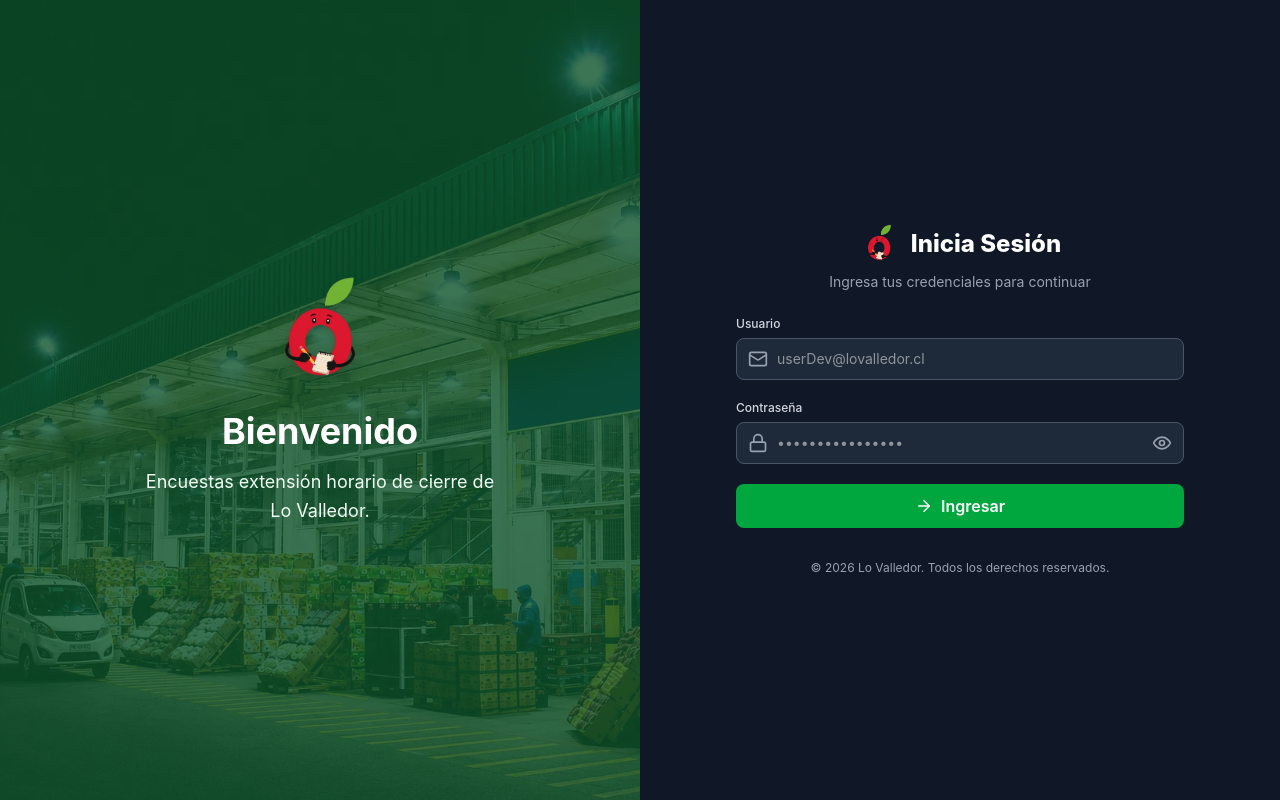
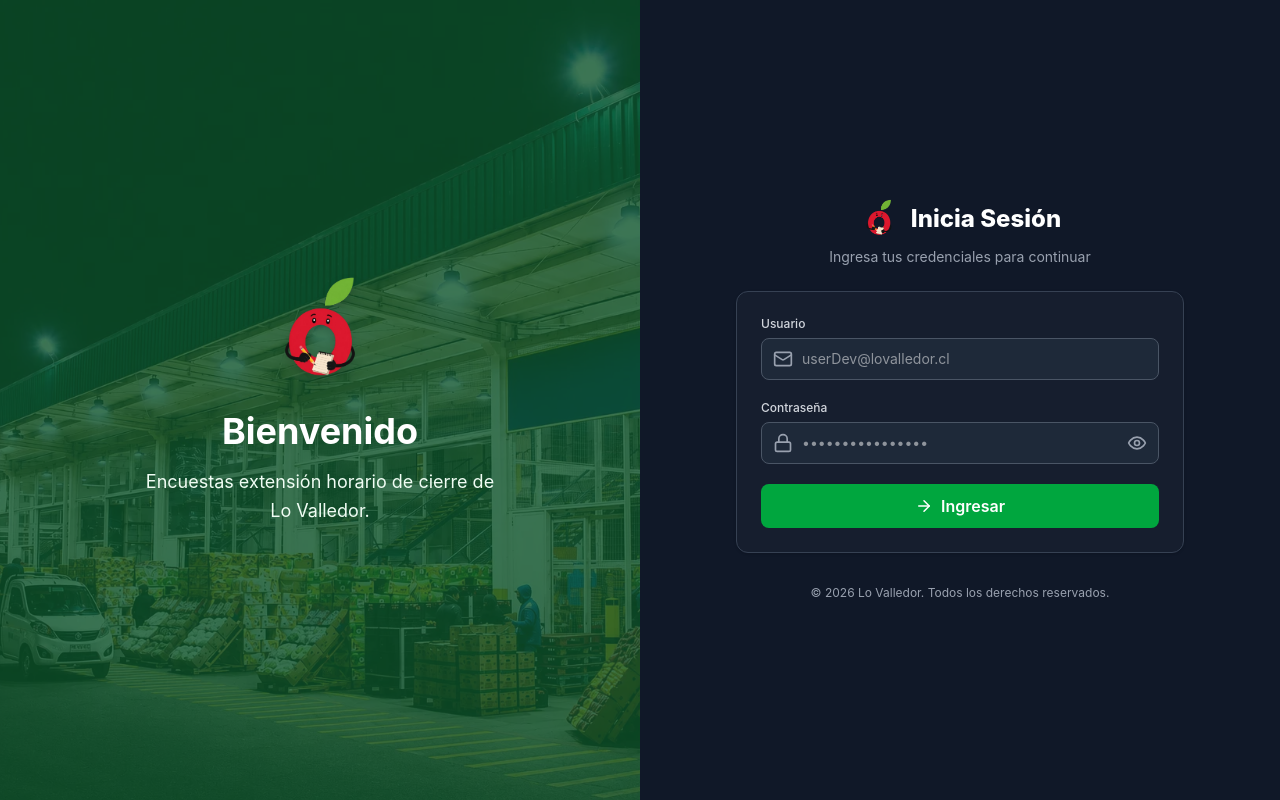
Before and after one commit to AndresC-LV/encuestas, a React (Vite) app: page / in a window 1280 px wide. Built offline with nearby package versions, Linux system fonts and the light colour scheme; no server answers.

Commit message:
feat: bordes login

```diff
--- a/src/components/LoginPage.tsx
+++ b/src/components/LoginPage.tsx
@@ -100,7 +100,7 @@ function LoginPage() {
             <p className="text-sm text-gray-500 dark:text-gray-400 mt-1">Ingresa tus credenciales para continuar</p>
           </div>
 
-          <form onSubmit={handleSubmit} className="space-y-5">
+          <form onSubmit={handleSubmit} className="space-y-5 rounded-xl border border-gray-200 dark:border-gray-700 bg-white/70 dark:bg-gray-800/40 p-6 shadow-sm">
             {/* Usuario */}
             <div>
               <label className="block text-xs font-medium text-gray-700 dark:text-gray-300 mb-1.5">Usuario</label>
```
